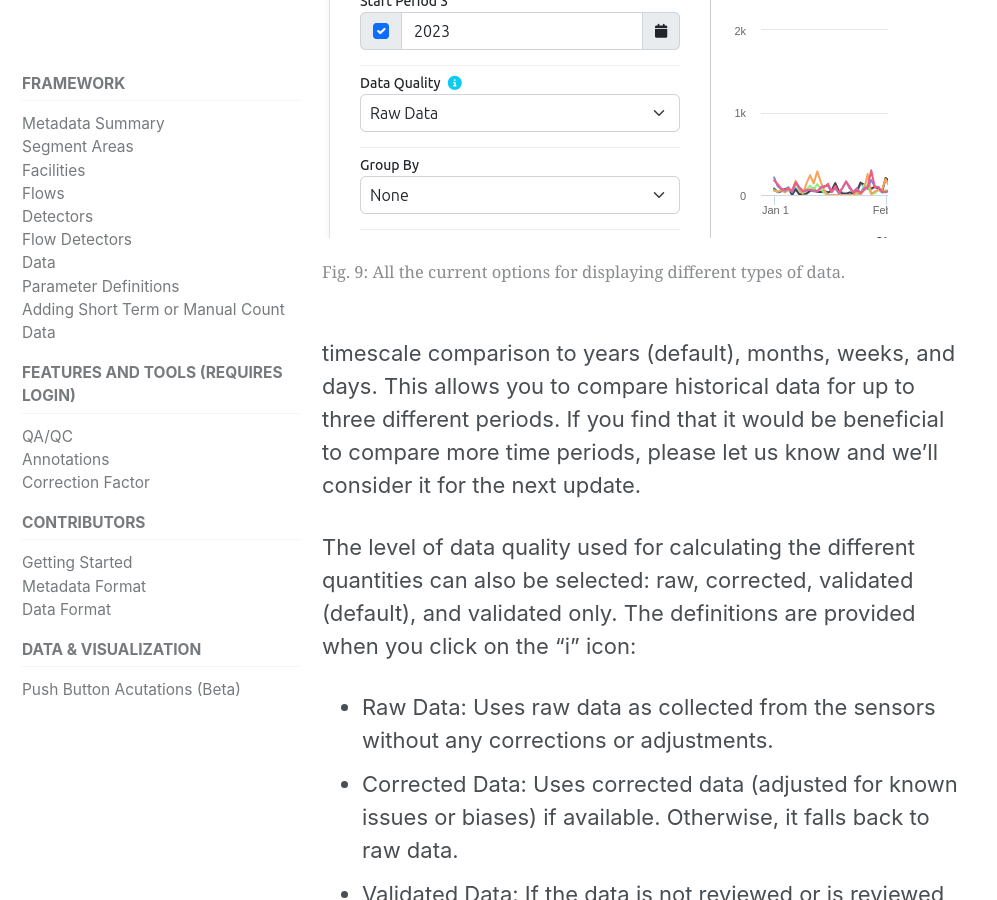
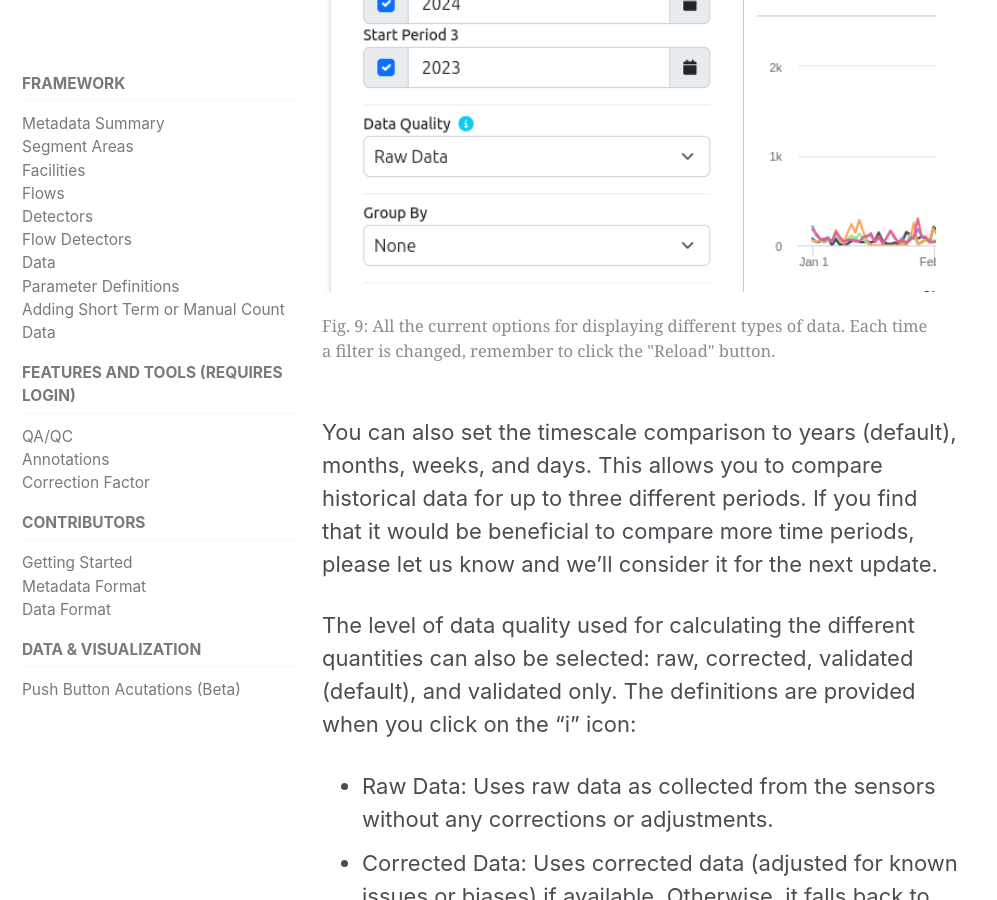
Before and after one commit to PSUTrec/documentation, a Jekyll site: the page built from _documents/15-exploreplus.md, in a window 1280 px wide and 900 px high, scrolled down 7511 px. Shown: the whole window, without its empty margins (0-997 px from the left). Built offline with Jekyll 4.4.1, drawn with Linux system fonts in a browser that asks for light colours; nearby versions of some CDN libraries.

Commit message:
updates to the figure name and size

```diff
--- a/_documents/15-exploreplus.md
+++ b/_documents/15-exploreplus.md
@@ -73,7 +73,7 @@ The left sidebar menu on the "Charts & Analysis" tab shows all the available fil
 
 <figure class="align-left">
     <img src="{{ site.url }}{{ site.baseurl }}/assets/images/explore-fig9.png" alt="">
-    <figcaption>Fig. 9: All the current options for displaying different types of data.</figcaption>
+    <figcaption>Fig. 9: All the current options for displaying different types of data. Each time a filter is changed, remember to click the "Reload" button.</figcaption>
 </figure>
 
 You can also set the timescale comparison to years (default), months, weeks, and days. This allows you to compare historical data for up to three different periods. If you find that it would be beneficial to compare more time periods, please let us know and we'll consider it for the next update.
@@ -105,6 +105,6 @@ The steps to calculate the MADT for bicycles and compare three years worth of da
 In this particular example, we're comparing three years worth of available MADT data on the Broadway Bridge, Hawthorne Bridge, and Tilikum Crossing Bridge in Portland, Oregon (Fig. 10). Missing MADT values indicate not enough data was available for the calculation. Based on these values, it looks like the number of bicycle trips across the Tilikum Crossing Bridge are rebounding to pre-pandemic levels. Travel across Hawthorne Bridge remain lower, and not enough data are available for the Broadway Bridge.
 
 <figure class="align-left">
-    <img src="{{ site.url }}{{ site.baseurl }}/assets/images/explore-fig10.png" alt="" style="float:center;width:200px;height:400x;">
+    <img src="{{ site.url }}{{ site.baseurl }}/assets/images/explore-fig10.png" alt="" style="width:700px;height:500x;">
     <figcaption>Fig. 10: Example of comparing bicycle MADT pre- and post-pandemic across the Broadway Bridge, Hawthorne Bridge, and Tilikum Crossing Bridge in Portland, Oregon.</figcaption>
 </figure>
```
Also changed, not shown: assets/images/explore-fig10.png (renamed from assets/images/explore_fig10.png).
